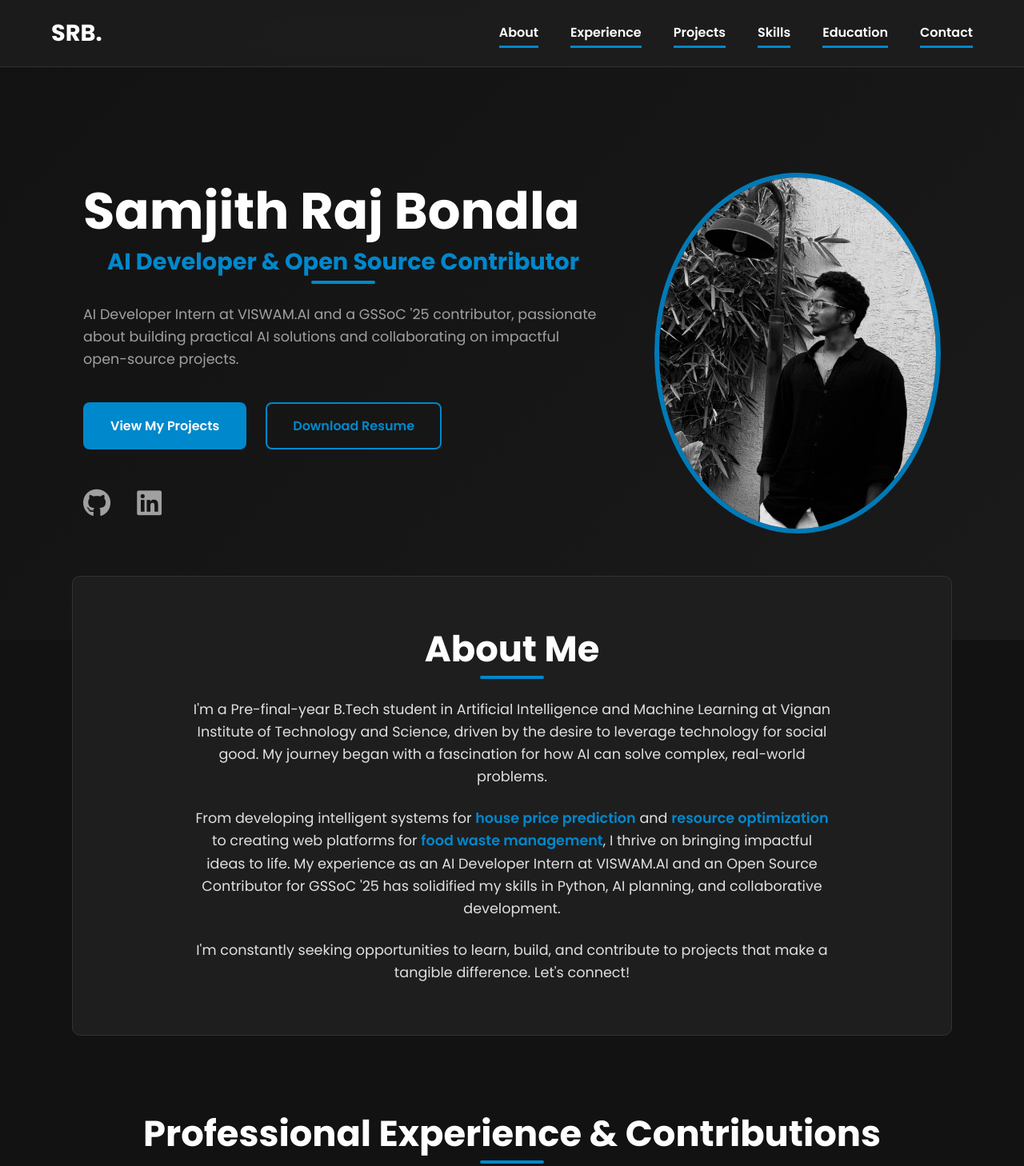
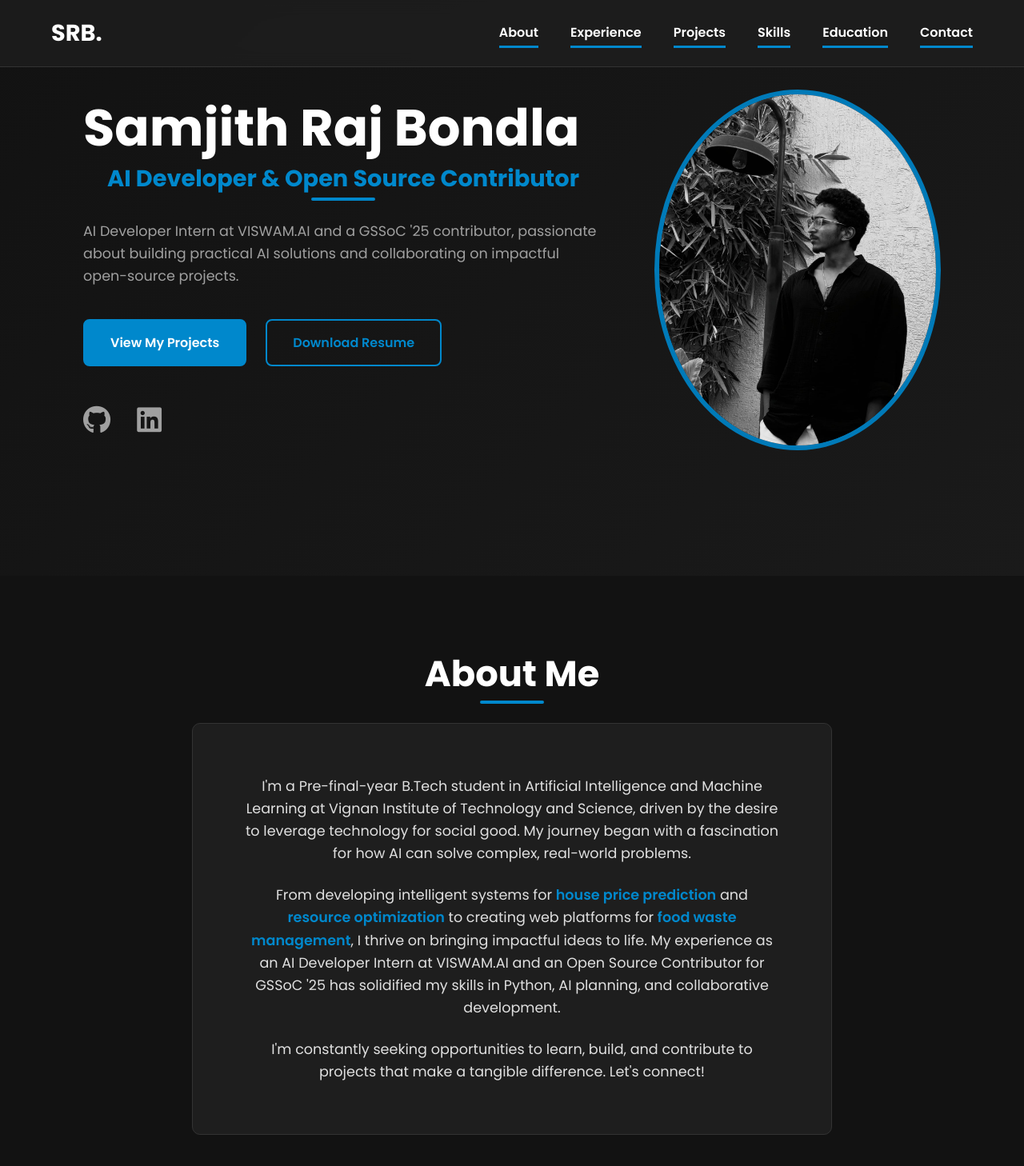
Before and after one commit to SamjithRaj/Portfolio, a plain HTML site: page index.html in a window 1280 px wide. Shown: the top 1458 px of the page at 80% size. Drawn offline with Linux system fonts and the light colour scheme.

Commit message:
Update style.css

```diff
--- a/style.css
+++ b/style.css
@@ -1,4 +1,4 @@
-/* --- DARK BLUE THEME CSS (OVERLAP & NAV-LINK FIX) --- */
+/* --- DARK BLUE THEME CSS (OVERLAP PERMANENTLY FIXED) --- */
 :root {
     --primary-color: #0088CC;
     --primary-hover: #00AADD;
@@ -154,7 +154,6 @@ nav ul li a::after {
     bottom: -8px;
     transition: width 0.3s ease-in-out;
 }
-/* Style for the active nav link */
 nav ul li a.active {
     color: var(--light-text-color);
 }
@@ -162,11 +161,12 @@ nav ul li a.active::after {
     width: 100%;
 }
 
-
 /* --- Hero Section --- */
 #hero {
     background: linear-gradient(135deg, var(--background-color) 0%, #1a1a1a 100%);
-    min-height: 100vh;
+    /* FIX: Changed min-height to allow flexibility and added padding */
+    min-height: 90vh;
+    padding-bottom: 8rem; /* Creates space for content below */
     display: flex;
     flex-direction: column;
 }
@@ -187,7 +187,6 @@ nav ul li a.active::after {
 .hero-text h2 { font-size: 1.8rem; color: var(--primary-color); margin-bottom: 1.5rem; }
 .hero-text p { font-size: 1.1rem; margin-bottom: 2.5rem; color: var(--secondary-color);}
 .hero-buttons { display: flex; gap: 1.5rem; margin-bottom: 2.5rem; }
-
 .social-links {
     margin-top: 2.5rem;
 }
@@ -218,15 +217,14 @@ nav ul li a.active::after {
 
 /* --- About Section --- */
 #about {
-    background-color: var(--card-bg);
+    /* FIX: Removed negative margin to prevent overlap */
+    /* All other styles are handled by the .container class */
+}
+.about-content {
+    background-color: var(--card-bg); /* Moved card style here */
     border-radius: 10px;
     padding: 4rem;
-    margin-top: -80px; /* Pulls it up slightly for a layered look */
-    position: relative;
-    z-index: 10;
     border: 1px solid var(--border-color);
-}
-.about-content {
     display: flex;
     flex-direction: column;
     gap: 1.5rem;
@@ -426,7 +424,7 @@ footer {
     .social-links { text-align: center; margin-top: 1.5rem; }
     .hero-image { order: -1; }
     .hero-image img { max-width: 300px; }
-    #about { margin-top: 4rem; padding: 3rem 2rem; }
+    #about .about-content { padding: 3rem 2rem; }
     .skills-grid { grid-template-columns: 1fr; }
     .skill-category { padding: 2rem; }
     h1 { font-size: 3rem; }
```
